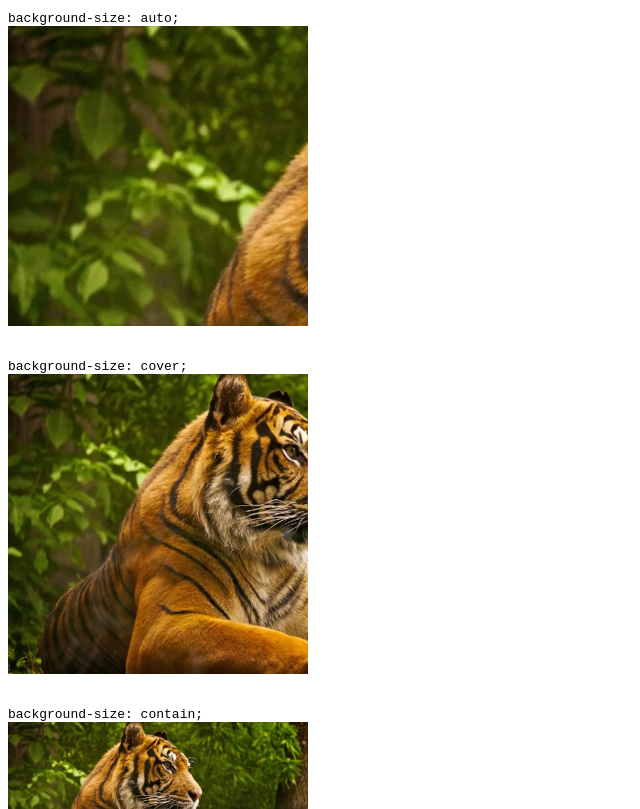
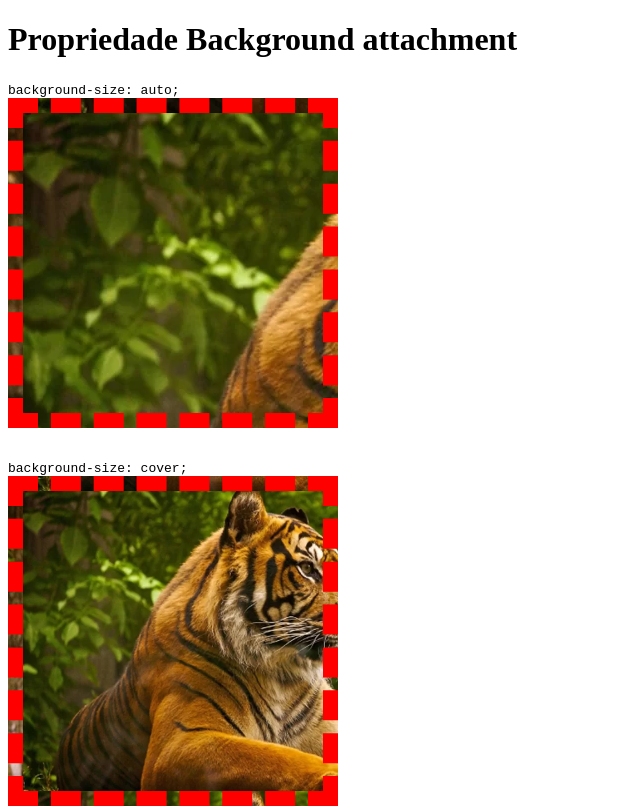
Before and after one commit to AugustinhoBaumgarten/Dio_Html, a plain HTML site: page exemplos-css/index.html in a window 1280 px wide. Shown: the top 809 px of the page, without its empty margins (0-640 px from the left). Drawn offline with Linux system fonts and the light colour scheme.

Commit message:
voltando

```diff
--- a/exemplos-css/assets/css/style.css
+++ b/exemplos-css/assets/css/style.css
@@ -8,6 +8,11 @@ div{
     width: 300px;
     height: 300px;
     background-image: url('imagem1.webp'),url('imagem1.webp');
+    background-image: cover;
+    border: 15px dashed red;
+    overflow: auto;
+
+
 }
 
 
--- a/exemplos-css/index.html
+++ b/exemplos-css/index.html
@@ -8,16 +8,19 @@
     <link rel="stylesheet" href="assets/css/style.css">
 </head>
 <body>
+    <h1>Propriedade Background attachment</h1>
+
     <code>background-size: auto;</code>
-    <div class="exemplo">
+    <div  class="exemplo">
+
     </div>
 
     <code>background-size: cover;</code>
-    <div id="cover" class="exemplo">
+    <div  id="cover" class="exemplo">
     </div>
 
     <code>background-size: contain;</code>
-    <div id="contain" class="exemplo">
+    <div  id="contain"  class="exemplo">
     </div>
 
     <code>background-size: valor;</code>
```
